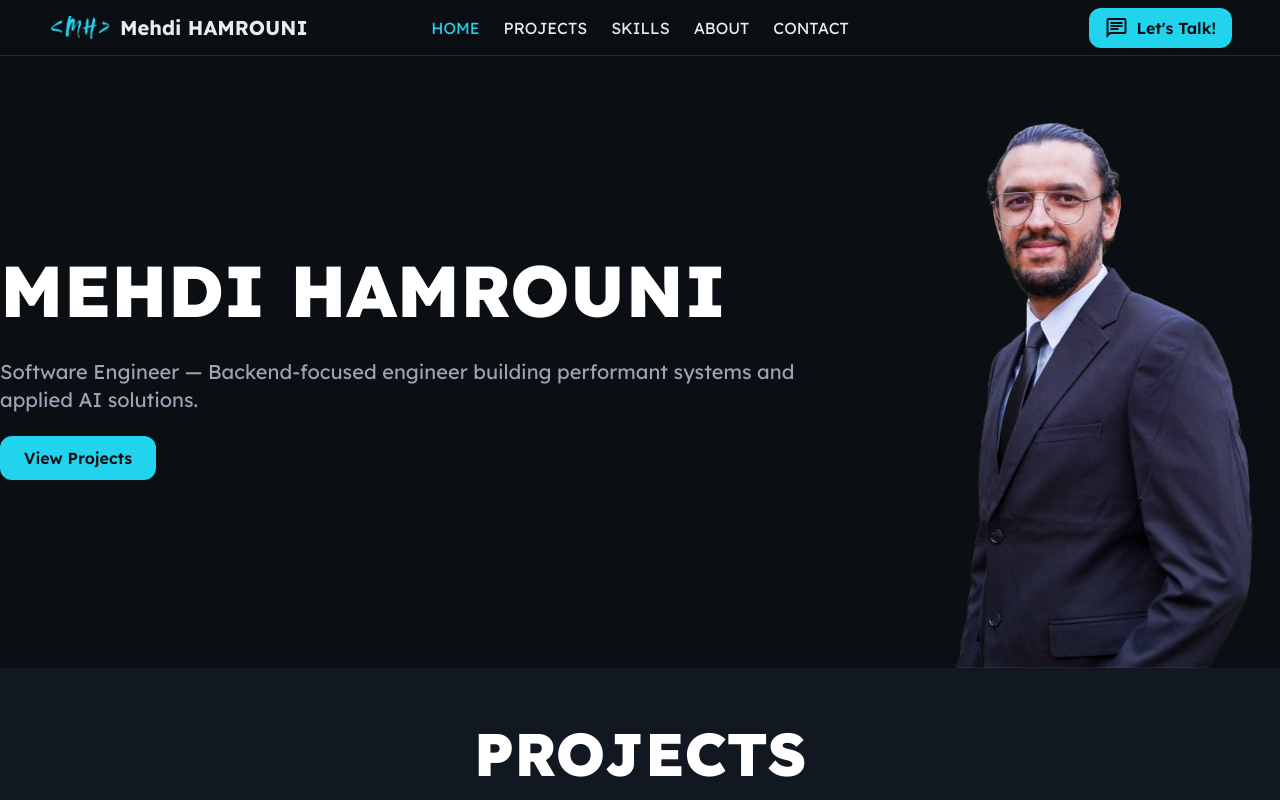
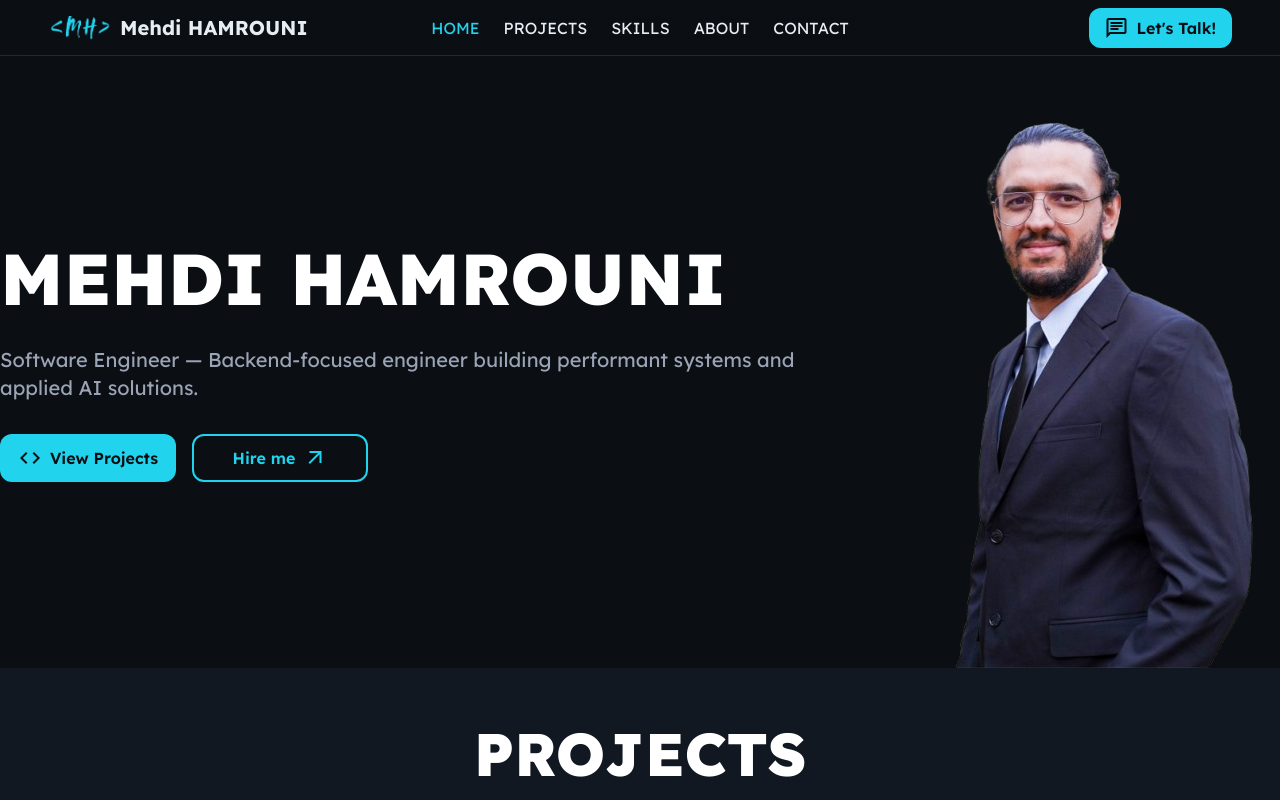
Before and after one commit to mehdihmr/portfolio_onepage, a React (Vite) app: page / in a window 1280 px wide. Shown: the top 800 px of the page. Built offline with nearby package versions, Linux system fonts and the light colour scheme.

Commit message:
add hire me button

```diff
--- a/src/contact/contact.tsx
+++ b/src/contact/contact.tsx
@@ -5,7 +5,11 @@ export default function Contact() {
     <section id="contact" className="container mx-auto py-14 font-primary select-none">
       <h1 className="font-extrabold text-6xl mb-10 text-center text-primary">CONTACT</h1>
       <p className="text-center text-secondary text-xl mb-10">Want to get together or talk tech?</p>
-      <div className="flex flex-row flex-wrap items-center justify-center gap-x-18 lg:gap-x-6 mb-10">
+
+      <div className="lg:w-1/2 lg:mx-auto mx-2 mb-10">
+        <ContactForm />
+      </div>
+      <div className="flex flex-row flex-wrap items-center justify-center gap-x-18 lg:gap-x-12">
         <a href="mailto:mehdi.hamrou@gmail.com" className="rounded-xl">
           <span className="material-symbols-outlined rounded-xl text-primary hover:text-accent cursor-pointer" style={{ fontSize: "100px" }}>
             mail
@@ -27,9 +31,6 @@ export default function Contact() {
           </svg>
         </a>
       </div>
-      <div className="lg:w-1/2 lg:mx-auto mx-2">
-        <ContactForm />
-      </div>
     </section>
   );
 }
--- a/src/home/home.tsx
+++ b/src/home/home.tsx
@@ -1,6 +1,10 @@
 import profilePic from "../assets/profile_pic.png";
+import Modal from "../modal/modal";
+import ContactForm from "../contact/contactForm";
+import { useState } from "react";
 
 export default function Home() {
+  const [isModalOpen, setIsModalOpen] = useState<boolean>(false);
   return (
     <section id="home" className="mt-14 font-primary flex flex-row items-center justify-center container mx-auto select-none">
       <div className="flex flex-col justify-center flex-2 gap-y-8 my-8 lg:mx-auto mx-2">
@@ -8,15 +12,23 @@ export default function Home() {
         <div>
           <p className="text-secondary text-xl">Software Engineer — Backend-focused engineer building performant systems and applied AI solutions.</p>
         </div>
-        <div>
-          <a href="#projects" className="bg-accent py-3 px-6 rounded-xl hover:bg-hover-accent cursor-pointer text-background font-semibold">
-            View Projects
+        <div className="flex flex-row gap-x-4">
+          <a href="#projects" className="bg-accent py-3 w-44 text-center rounded-xl hover:bg-hover-accent cursor-pointer text-background font-semibold flex items-center justify-center gap-x-2">
+            <span className="material-symbols-outlined">code</span>
+            <span>View Projects</span>
           </a>
+          <button className="text-accent font-semibold border-2 border-accent w-44 rounded-xl cursor-pointer bg-background hover:bg-accent hover:text-background flex items-center justify-center gap-x-2" onClick={() => setIsModalOpen(true)}>
+            <span>Hire me</span>
+            <span className="material-symbols-outlined">arrow_outward</span>
+          </button>
         </div>
       </div>
       <div className="flex-1 hidden md:block">
         <img src={profilePic} />
       </div>
+      <Modal isOpen={isModalOpen} onClose={() => setIsModalOpen(false)} title="Hire me!">
+        <ContactForm />
+      </Modal>
     </section>
   );
 }
```
